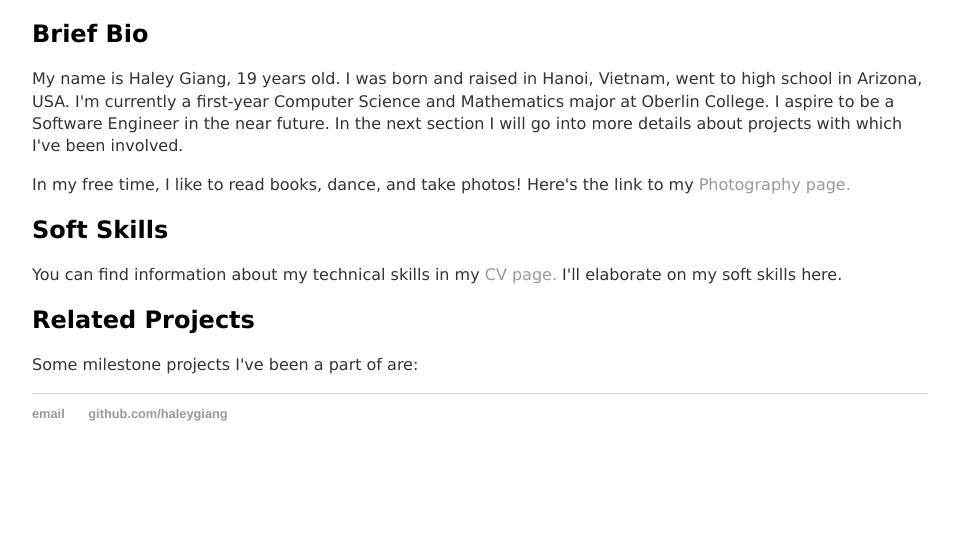
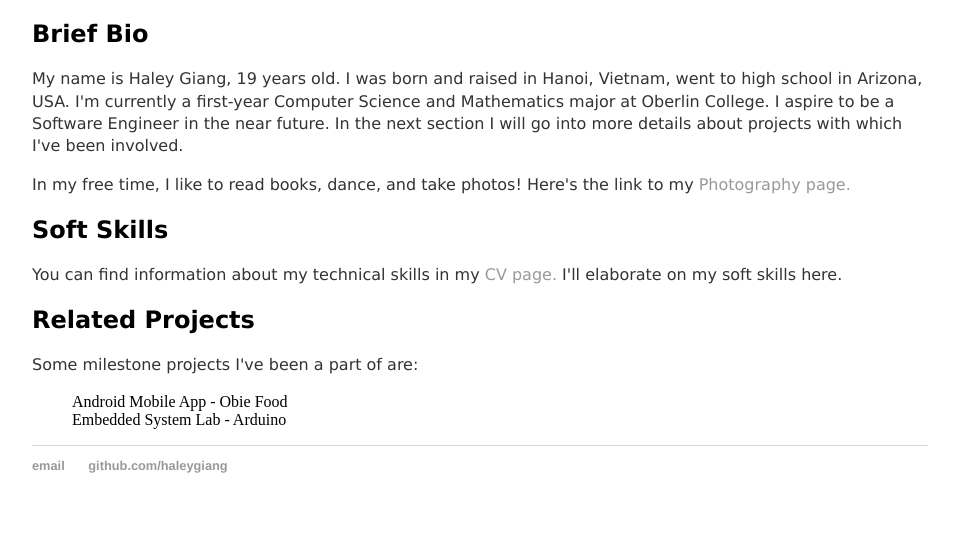
Before and after one commit to haleygiang/haleygiang.github.io, a Jekyll site: the page built from about/index.html, in a window 1280 px wide. Shown: the part 597-1130 px from the top of the page, without its empty margins (160-1119 px from the left). Built offline with Jekyll 4.4.1, drawn with Linux system fonts in a browser that asks for light colours; before the commit the page ends 1078 px from its top, so only the background shows below that.

Commit message:
Update index.html

```diff
--- a/about/index.html
+++ b/about/index.html
@@ -23,6 +23,10 @@ title: Haley Giang's About
 	<h2>Related Projects</h2>
 	<p>
 		Some milestone projects I've been a part of are:
+		<ul style="list-style-type:none;">
+		  <li>Android Mobile App - Obie Food</li>
+		  <li>Embedded System Lab - Arduino</li>
+		</ul>
 	</p>
 </div><!-- /.blurb -->
 
```
